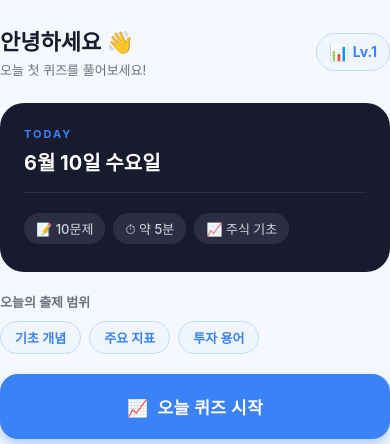
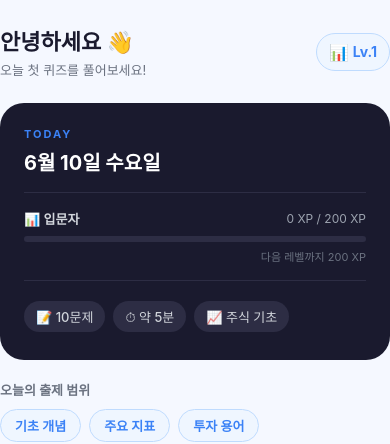
Before and after one commit to kimmingeun/quizon, a React Native app: screen /Home in a window 390 px wide. Shown: the top 444 px of the page. Built offline with nearby package versions, Linux system fonts and the light colour scheme; no server answers.

Commit message:
feat: add XP progress bar to home screen

```diff
--- a/src/screens/HomeScreen.js
+++ b/src/screens/HomeScreen.js
@@ -97,6 +97,31 @@ export default function HomeScreen({ navigation }) {
             <Text style={styles.cardLabel}>TODAY</Text>
             <Text style={styles.cardDate}>{today}</Text>
           </View>
+
+          <View style={styles.divider} />
+
+          {/* XP 진행 바 */}
+          {levelInfo && (
+            <View style={styles.xpSection}>
+              <View style={styles.xpRow}>
+                <Text style={styles.xpLabel}>
+                  {levelInfo.current.emoji} {levelInfo.current.title}
+                </Text>
+                <Text style={styles.xpValue}>
+                  {levelInfo.xp} XP
+                  {levelInfo.next ? ` / ${levelInfo.next.minXp} XP` : ' (MAX)'}
+                </Text>
+              </View>
+              <View style={styles.xpBarBg}>
+                <View style={[styles.xpBarFill, { width: `${Math.round(levelInfo.progress * 100)}%` }]} />
+              </View>
+              {levelInfo.next && (
+                <Text style={styles.xpNextLabel}>
+                  다음 레벨까지 {levelInfo.next.minXp - levelInfo.xp} XP
+                </Text>
+              )}
+            </View>
+          )}
 
           <View style={styles.divider} />
 
@@ -271,6 +296,41 @@ const styles = StyleSheet.create({
     backgroundColor: '#2D2D44',
     marginBottom: 16,
   },
+  xpSection: {
+    marginBottom: 16,
+  },
+  xpRow: {
+    flexDirection: 'row',
+    justifyContent: 'space-between',
+    alignItems: 'center',
+    marginBottom: 8,
+  },
+  xpLabel: {
+    fontSize: 13,
+    fontWeight: '600',
+    color: '#D1D5DB',
+  },
+  xpValue: {
+    fontSize: 12,
+    color: '#9CA3AF',
+  },
+  xpBarBg: {
+    height: 6,
+    backgroundColor: '#2D2D44',
+    borderRadius: 3,
+    overflow: 'hidden',
+    marginBottom: 6,
+  },
+  xpBarFill: {
+    height: 6,
+    backgroundColor: '#3B82F6',
+    borderRadius: 3,
+  },
+  xpNextLabel: {
+    fontSize: 11,
+    color: '#6B7280',
+    textAlign: 'right',
+  },
   doneSection: {
     alignItems: 'center',
     paddingVertical: 8,
```
